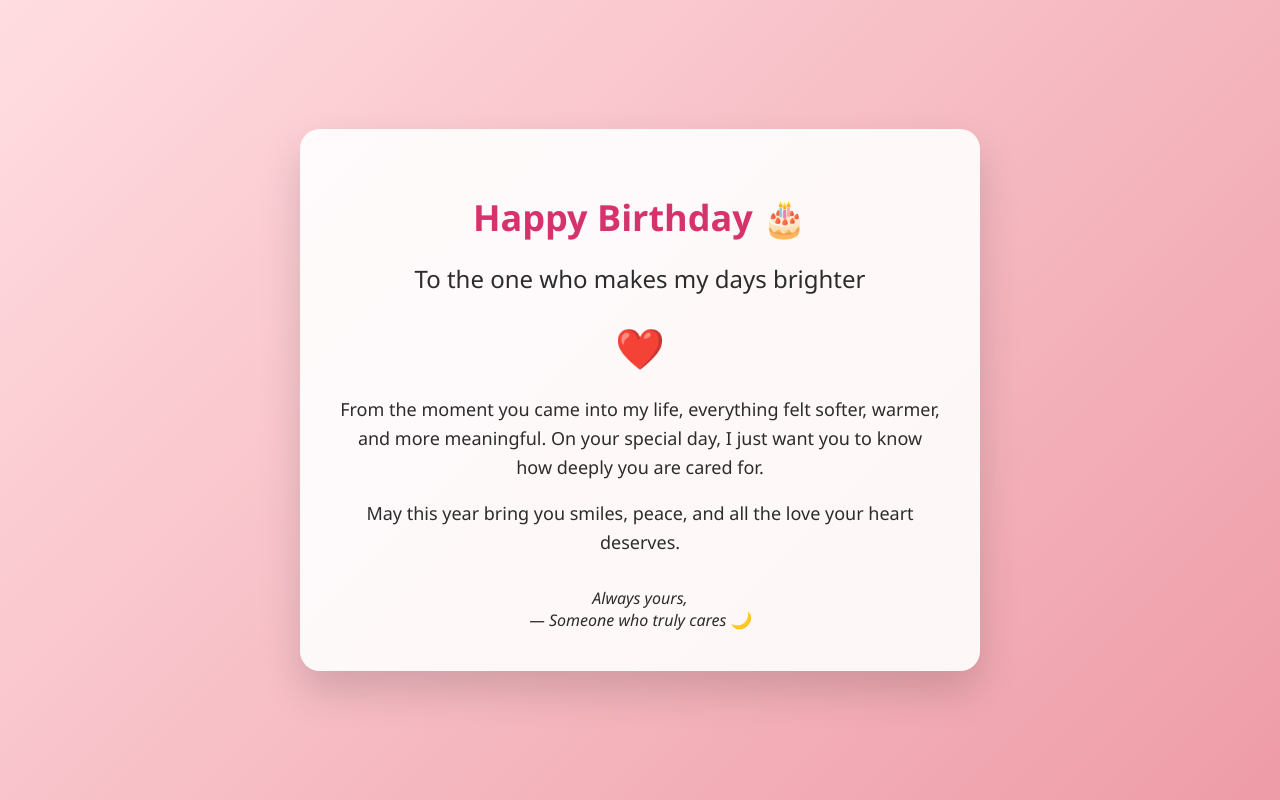
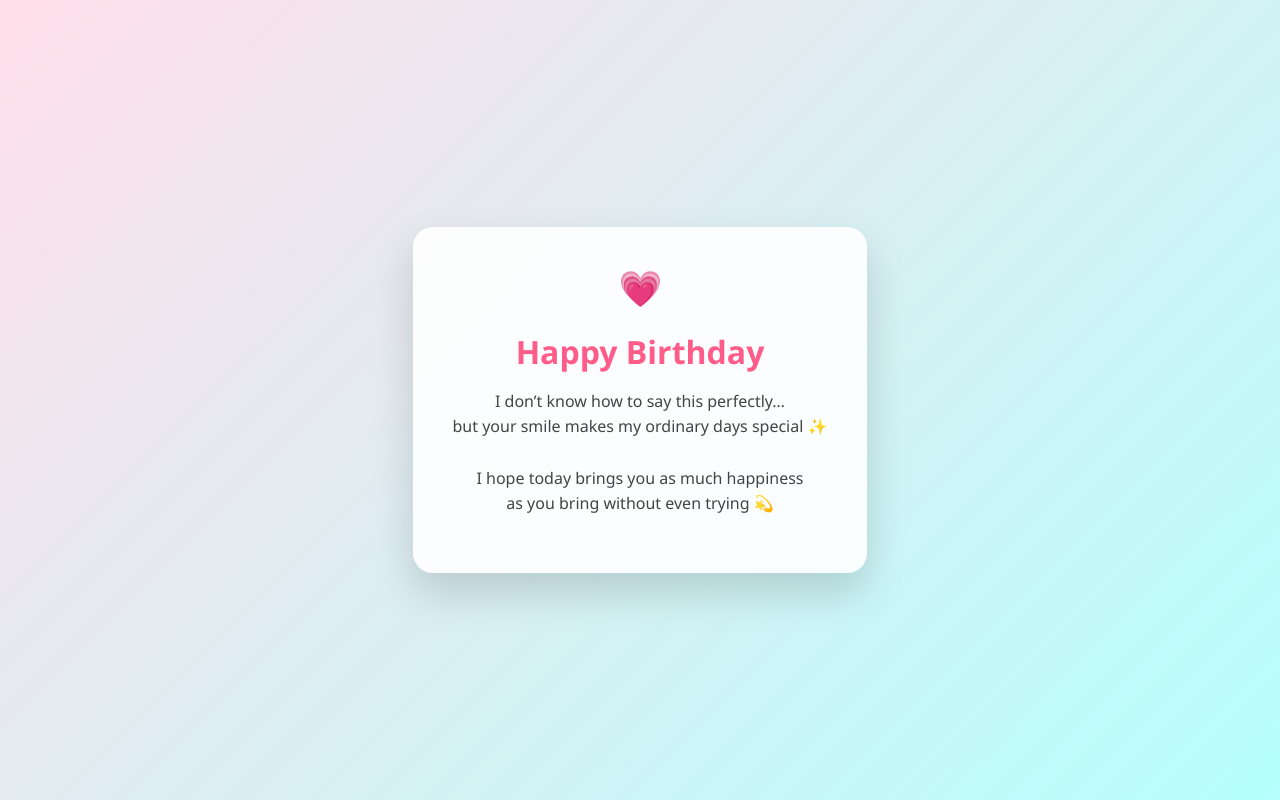
Before and after one commit to chauhankaran55172-bit/For-You-, a plain HTML site: page index.html in a window 1280 px wide. Drawn offline with Linux system fonts and the light colour scheme.

Commit message:
Update index.html

```diff
--- a/index.html
+++ b/index.html
@@ -2,73 +2,54 @@
 <html lang="en">
 <head>
   <meta charset="UTF-8">
-  <title>Happy Birthday ❤️</title>
+  <title>For You 💗</title>
   <style>
     body {
       margin: 0;
-      font-family: 'Segoe UI', sans-serif;
-      background: linear-gradient(135deg, #ffdde1, #ee9ca7);
       height: 100vh;
       display: flex;
       justify-content: center;
       align-items: center;
-      color: #2c2c2c;
+      background: linear-gradient(135deg, #ffdee9, #b5fffc);
+      font-family: 'Segoe UI', sans-serif;
     }
     .card {
       background: rgba(255,255,255,0.9);
       padding: 40px;
       border-radius: 20px;
-      max-width: 600px;
       text-align: center;
+      max-width: 400px;
       box-shadow: 0 20px 40px rgba(0,0,0,0.15);
     }
     h1 {
-      font-size: 36px;
+      color: #ff5c8a;
       margin-bottom: 10px;
-      color: #d6336c;
-    }
-    h2 {
-      font-weight: normal;
-      margin-bottom: 25px;
     }
     p {
-      font-size: 18px;
+      color: #444;
       line-height: 1.6;
+      font-size: 16px;
     }
     .heart {
-      font-size: 40px;
-      margin: 20px 0;
+      font-size: 30px;
+      animation: beat 1.2s infinite;
     }
-    footer {
-      margin-top: 30px;
-      font-style: italic;
-      font-size: 16px;
+    @keyframes beat {
+      0%, 100% { transform: scale(1); }
+      50% { transform: scale(1.3); }
     }
   </style>
 </head>
 <body>
   <div class="card">
-    <h1>Happy Birthday 🎂</h1>
-    <h2>To the one who makes my days brighter</h2>
-
-    <div class="heart">❤️</div>
-
+    <div class="heart">💗</div>
+    <h1>Happy Birthday</h1>
     <p>
-      From the moment you came into my life,
-      everything felt softer, warmer, and more meaningful.
-      On your special day, I just want you to know
-      how deeply you are cared for.
+      I don’t know how to say this perfectly…<br>
+      but your smile makes my ordinary days special ✨<br><br>
+      I hope today brings you as much happiness<br>
+      as you bring without even trying 💫
     </p>
-
-    <p>
-      May this year bring you smiles, peace,
-      and all the love your heart deserves.
-    </p>
-
-    <footer>
-      Always yours,
-      <br>— Someone who truly cares 🌙
-    </footer>
   </div>
 </body>
 </html>
```
